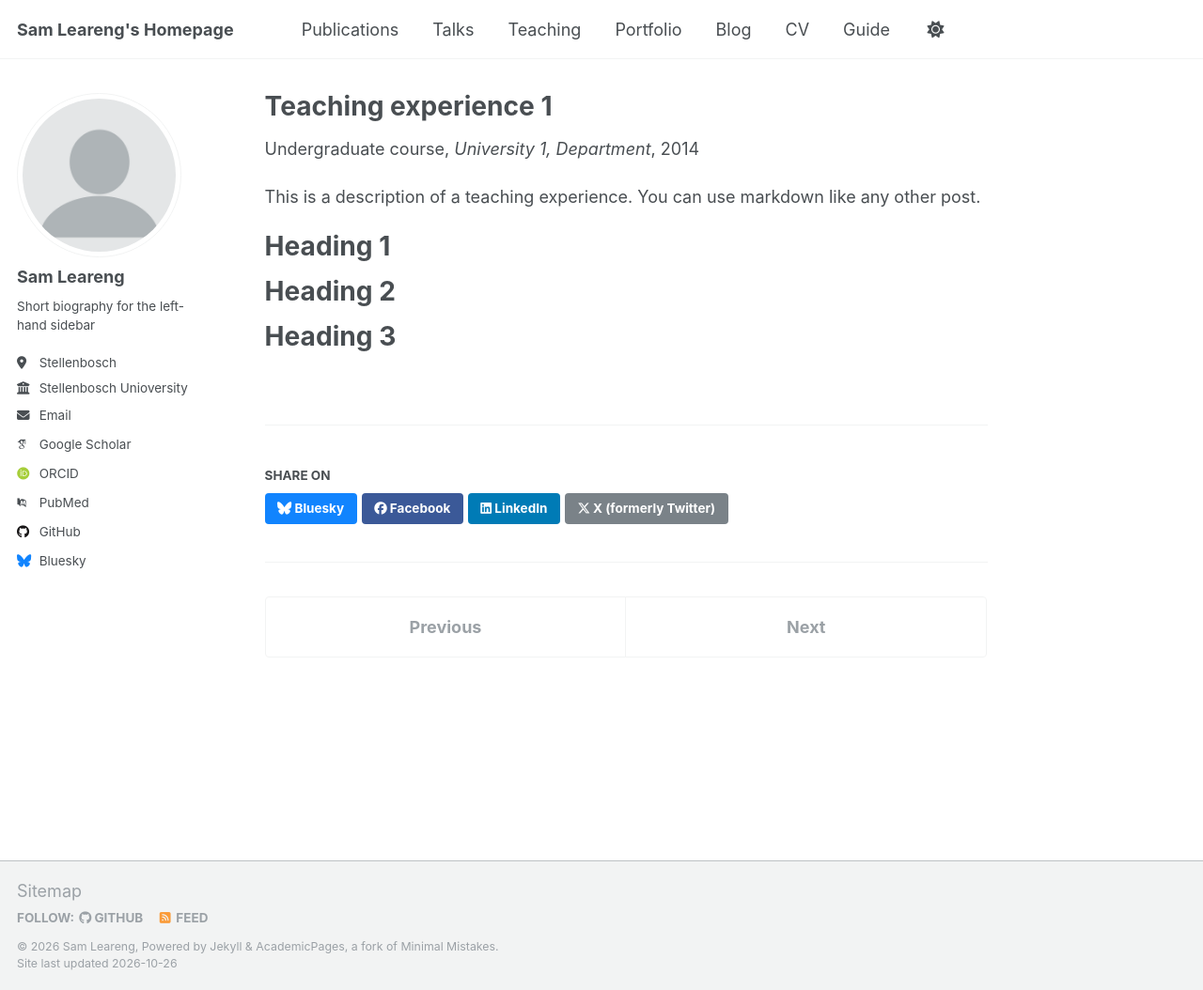
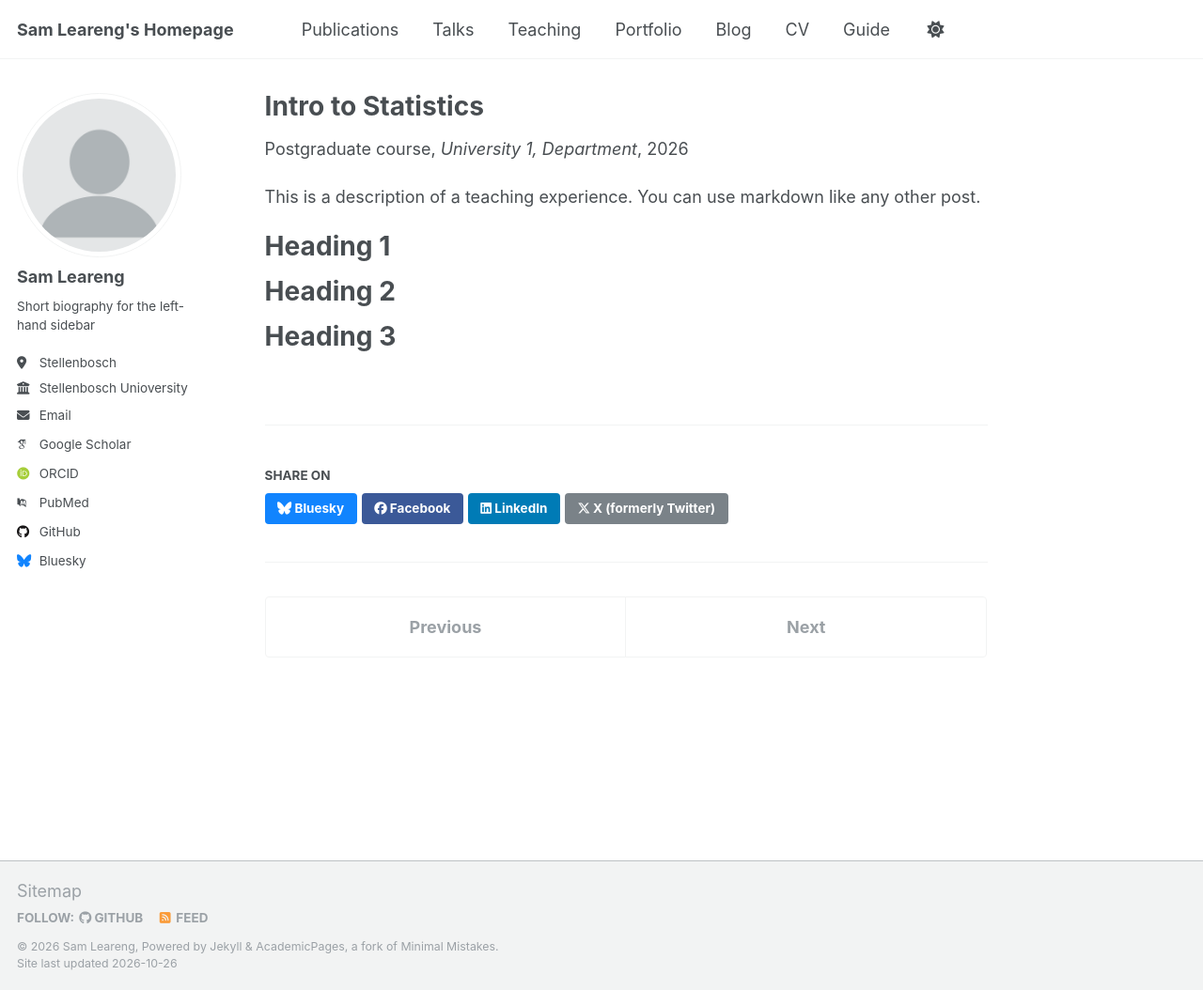
Before and after one commit to samleareng/samleareng.github.io, a Jekyll site: the page built from _teaching/2014-spring-teaching-1.md, in a window 1280 px wide and 1054 px high. Shown: the whole window at 94% size. Built offline with Jekyll 4.4.1, drawn with Linux system fonts in a browser that asks for light colours; some web fonts are replaced.

Commit message:
Update 2014-spring-teaching-1.md

```diff
--- a/_teaching/2014-spring-teaching-1.md
+++ b/_teaching/2014-spring-teaching-1.md
@@ -1,11 +1,11 @@
 ---
-title: "Teaching experience 1"
+title: "Intro to Statistics"
 collection: teaching
-type: "Undergraduate course"
+type: "Postgraduate course"
 permalink: /teaching/2014-spring-teaching-1
 venue: "University 1, Department"
-date: 2014-01-01
-location: "City, Country"
+date: 2026-08-01
+location: "Stellenbosch, South Africa"
 ---
 
 This is a description of a teaching experience. You can use markdown like any other post.
```
